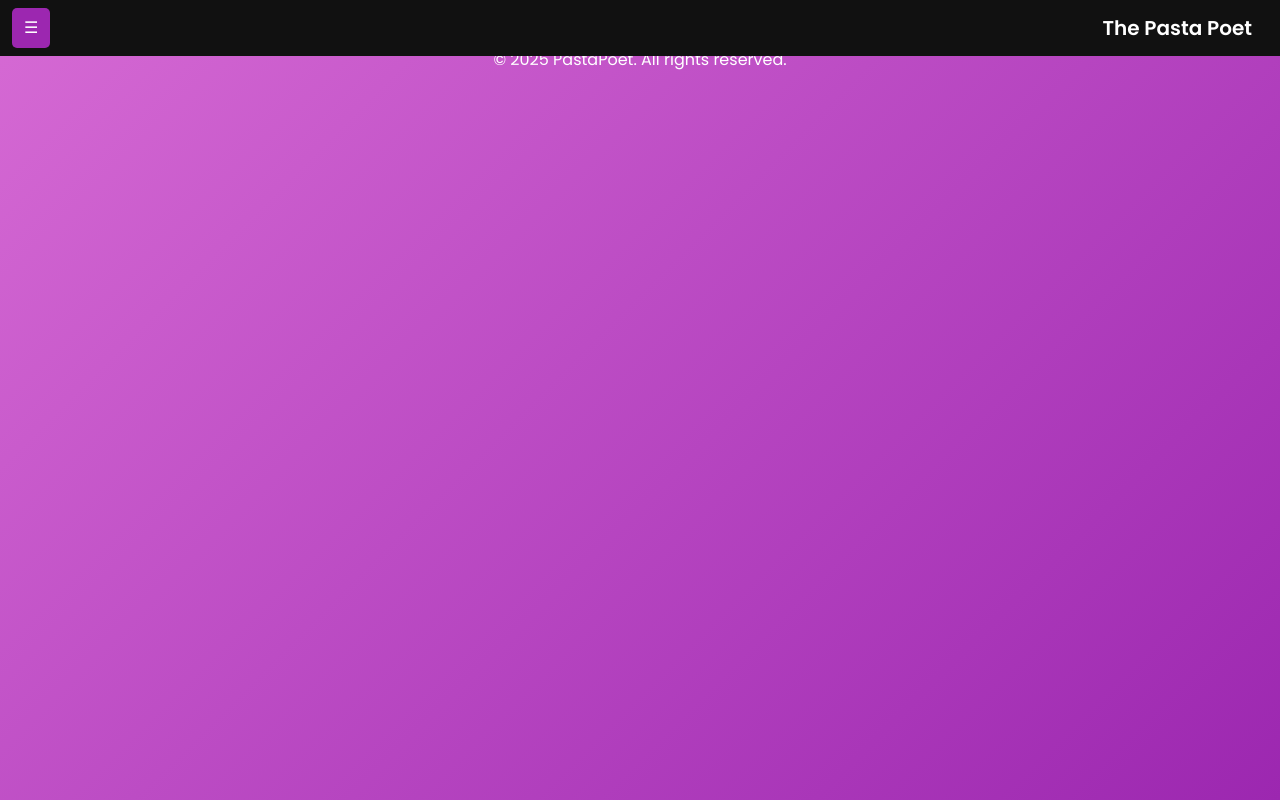
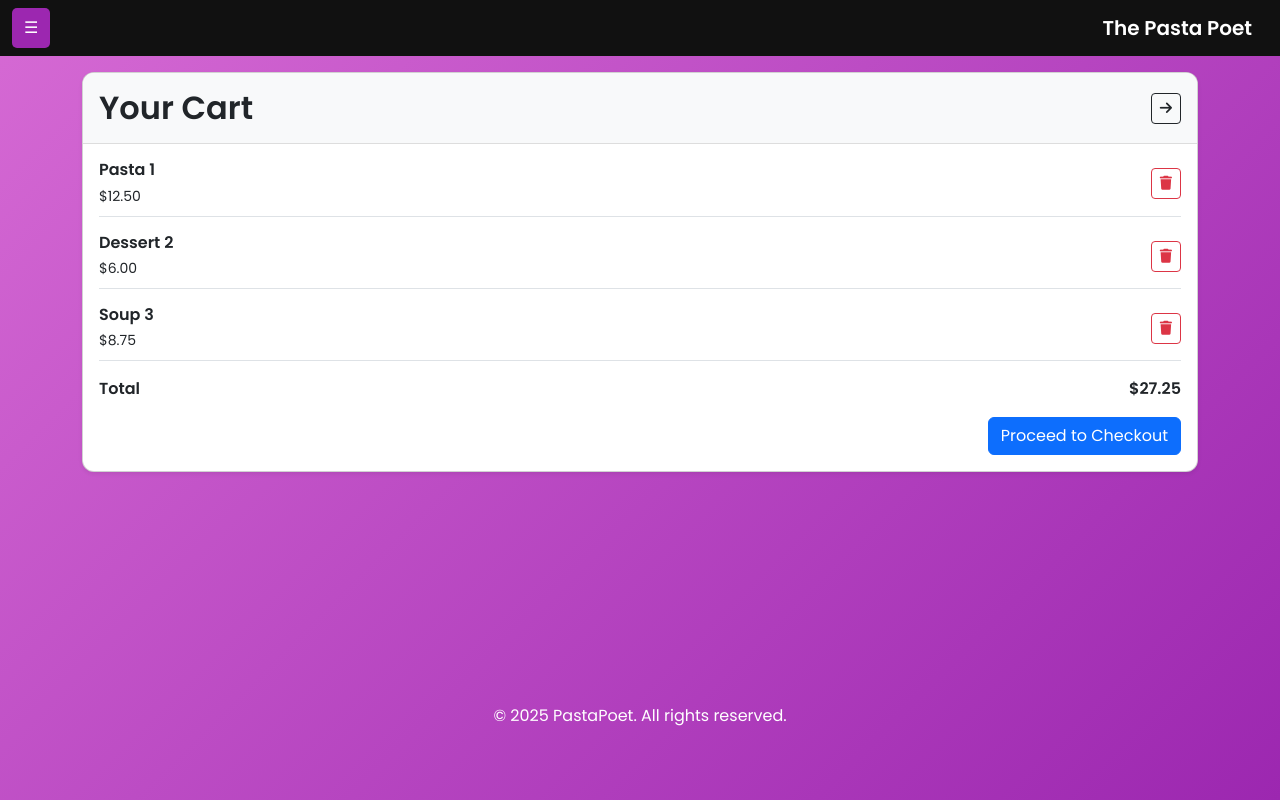
Before and after one commit to neoarchive/pastapoet-webapp, a Vue app: page /cart in a window 1280 px wide. Built offline with nearby package versions, Linux system fonts and the light colour scheme; a web font is replaced by a local one.

Commit message:
add cart page

```diff
--- a/src/components/Sidebar.vue
+++ b/src/components/Sidebar.vue
@@ -4,9 +4,8 @@
           <nav class="nav flex-column">
             <router-link to="/" class="nav-link">Home</router-link>
             <router-link to="/order" class="nav-link">Order</router-link>
+            <router-link to="/cart" class="nav-link">My cart <i class="fa fa-shopping-cart"></i></router-link>
             <router-link to="/contact" class="nav-link">Contact</router-link>
-            <!-- <router-link to="/cart" class="nav-link">Cart</router-link>-->
-
           </nav>
           <div class="sidebar-social mt-auto p-3 text-center">
             <a href="https://www.instagram.com/thepastapoetuk/" target="_blank" class="text-light me-3">
--- a/src/pages/Cart.vue
+++ b/src/pages/Cart.vue
@@ -1,39 +1,123 @@
 <template>
+  <section class="cart-section my-5">
+    <div class="container">
+      <div class="card shadow-sm cart-card">
+        <!-- Title Bar -->
+        <div class="d-flex justify-content-between align-items-center title-bar p-3">
+          <h2 class="fw-bold mb-0">Your Cart</h2>
+          <button class="btn btn-outline-dark btn-sm" @click="toggleSection">
+            <i class="fas" :class="showCart ? 'fa-arrow-right' : 'fa-arrow-left'"></i>
+          </button>
+        </div>
+
+        <!-- Section Toggle -->
+        <div class="card-body">
+          <!-- Cart Items -->
+          <div v-if="showCart">
+            <div
+              class="d-flex justify-content-between align-items-center mb-3 border-bottom pb-2"
+              v-for="(item, index) in cartItems"
+              :key="index"
+            >
               <div>
-      Cart page
+                <h6 class="fw-bold mb-1">{{ item.name }}</h6>
+                <small>${{ item.price.toFixed(2) }}</small>
               </div>
+              <div>
+                <button class="btn btn-outline-danger btn-sm" @click="removeItem(index)">
+                  <i class="fas fa-trash"></i>
+                </button>
+              </div>
+            </div>
+
+            <div class="d-flex justify-content-between fw-bold mt-3">
+              <span>Total</span>
+              <span>${{ totalPrice.toFixed(2) }}</span>
+            </div>
+
+            <div class="text-end mt-3">
+              <button class="btn btn-primary" @click="toggleSection">Proceed to Checkout</button>
+            </div>
+          </div>
+
+          <!-- Checkout Form -->
+          <div v-else>
+            <form @submit.prevent="submitOrder">
+              <div class="mb-3">
+                <label class="form-label">Name</label>
+                <input type="text" class="form-control" v-model="form.name" required />
+              </div>
+              <div class="mb-3">
+                <label class="form-label">Phone</label>
+                <input type="tel" class="form-control" v-model="form.phone" required />
+              </div>
+              <div class="mb-3">
+                <label class="form-label">Address</label>
+                <textarea class="form-control" v-model="form.address" rows="3" required></textarea>
+              </div>
+              <div class="text-end">
+                <button type="submit" class="btn btn-success">Submit Order</button>
+              </div>
+            </form>
+          </div>
+        </div>
+      </div>
+    </div>
+  </section>
 </template>
 
 <script>
-  import Hero from '../components/Hero.vue'
-  import PastaCarousel from '../components/PastaCarousel.vue'
-
 export default {
-    name: 'Home',
-    components: {
-      Hero,
-      PastaCarousel
-    },
+  name: "CartPage",
   data() {
     return {
-        pastaSlides: [
-          [
-            { name: "Spaghetti", img: "https://picsum.photos/400/250?random=21", desc: "Classic golden strands for timeless dishes." },
-            { name: "Farfalle", img: "https://picsum.photos/400/250?random=22", desc: "Butterfly pasta, perfect with creamy sauces." },
-            { name: "Penne Rigate", img: "https://picsum.photos/400/250?random=23", desc: "Perfect for baked pasta & tomato sauces." }
+      showCart: true,
+      cartItems: [
+        { name: "Pasta 1", price: 12.5 },
+        { name: "Dessert 2", price: 6.0 },
+        { name: "Soup 3", price: 8.75 },
       ],
-          [
-            { name: "Fusilli", img: "https://picsum.photos/400/250?random=24", desc: "Twists that hold onto rich sauces beautifully." },
-            { name: "Tagliatelle", img: "https://picsum.photos/400/250?random=25", desc: "Wide ribbons for hearty meat ragùs." },
-            { name: "Orecchiette", img: "https://picsum.photos/400/250?random=26", desc: "Little 'ears' perfect with veggies & olive oil." }
-          ],
-          [
-            { name: "Ravioli", img: "https://picsum.photos/400/250?random=27", desc: "Delicate parcels filled with rich flavors." },
-            { name: "Lasagna", img: "https://picsum.photos/400/250?random=28", desc: "Layered sheets perfect with béchamel & ragu." },
-            { name: "Tortellini", img: "https://picsum.photos/400/250?random=29", desc: "Ring-shaped pasta filled with tradition." }
-          ]
-        ]
+      form: {
+        name: "",
+        phone: "",
+        address: "",
+      },
+    };
+  },
+  computed: {
+    totalPrice() {
+      return this.cartItems.reduce((sum, item) => sum + item.price, 0);
+    },
+  },
+  methods: {
+    toggleSection() {
+      this.showCart = !this.showCart;
+    },
+    removeItem(index) {
+      this.cartItems.splice(index, 1);
+    },
+    submitOrder() {
+      alert(`Order placed for ${this.form.name}!`);
+      this.form = { name: "", phone: "", address: "" };
+      this.cartItems = [];
+      this.showCart = true;
+    },
+  },
+};
+</script>
+
+<style scoped>
+.cart-card {
+  border-radius: 12px;
+  overflow: hidden;
 }
+
+.title-bar {
+  background: #f8f9fa;
+  border-bottom: 1px solid #ddd;
 }
+
+.cart-section {
+  min-height: 70vh;
 }
-  </script>
+</style>
--- a/src/router/index.js
+++ b/src/router/index.js
@@ -1,11 +1,13 @@
 import { createRouter, createWebHistory } from 'vue-router'
 import Home from '../pages/Home.vue'
 import Order from '../pages/Order.vue'
+import Cart from '../pages/Cart.vue'
 import Contact from '../pages/Contact.vue'
 
 const routes = [
   { path: '/', component: Home },
   { path: '/order', component: Order},
+  { path: '/cart', component: Cart },
   { path: '/contact', component: Contact},
 ]
 
```
Lines whose indentation alone changed are shown as unchanged.
